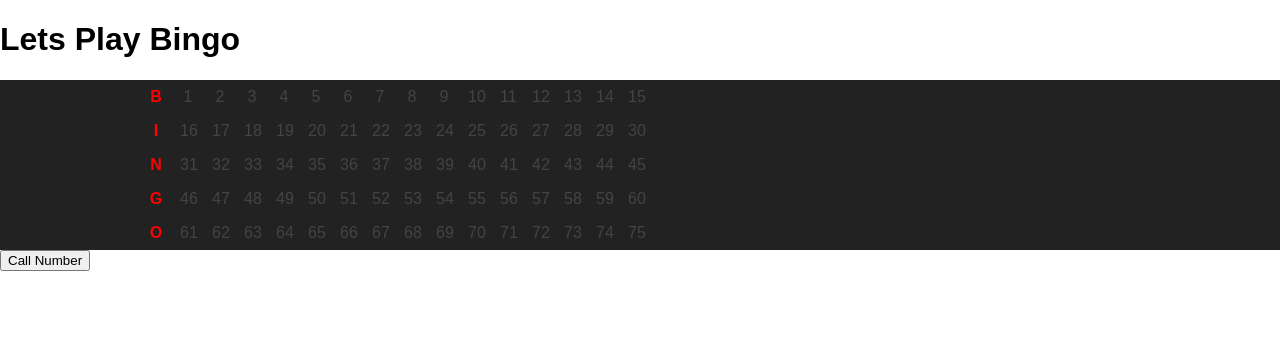
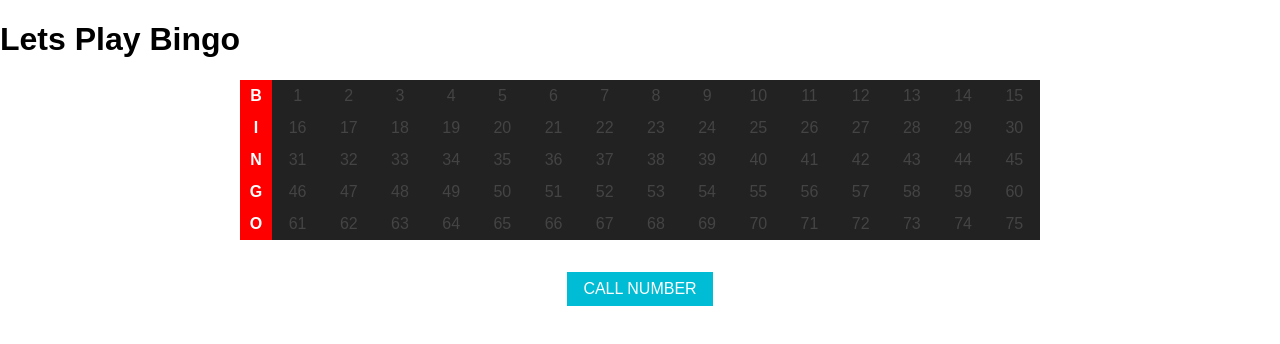
Before and after one commit to karolbrennan/letsplaybingo.2020, a React (Create React App) app: page / in a window 1280 px wide. Shown: the top 344 px of the page. Built offline with nearby package versions, Linux system fonts and the light colour scheme.

Commit message:
Updated some styling Added blinking effect for active balls

```diff
--- a/src/App.css
+++ b/src/App.css
@@ -4,24 +4,48 @@
 }
 #bingoboard {
   background: #222;
+  display: table;
+  margin: 0 auto;
+  width: 800px;
+  max-width: 100vw;
 }
 .board-row {
-  display: block;
-  margin: 0 auto;
-  width: 1000px;
-  max-width: 100%;
+  display: table-row;
 }
 .letter, .ball {
-  display: inline-block;
-  width: 1em;
-  margin: 0.5em;
+  display: table-cell;
   text-align: center;
   color: #444444;
+  line-height: 2;
 }
-.called.ball {
+.letter {
+  background: red;
+  font-weight: bold;
+  color: white;
+  width: 2rem;
+}
+.called.ball:not(.active) {
   color: white;
 }
-.letter {
-  color: red;
-  font-weight: bold;
+.active.ball {
+  animation: blink 1s infinite;
 }
+
+@keyframes blink {
+  0% { color: white; }
+  50% { color: #444; }
+  100% { color: white; }
+}
+
+#buttons {
+    margin: 2rem auto;
+    text-align: center;
+}
+button {
+  border: 0;
+  background: #00BCD4;
+  font-size: 1rem;
+  padding: 0.5em 1em;
+  color: white;
+  text-transform: uppercase;
+}
--- a/src/App.js
+++ b/src/App.js
@@ -10,81 +10,81 @@ class App extends Component {
         super(props);
         this.state = {
             balls: {
-                1: {letter: "B", number: 1, called: false},
-                2: {letter: "B", number: 2, called: false},
-                3: {letter: "B", number: 3, called: false},
-                4: {letter: "B", number: 4, called: false},
-                5: {letter: "B", number: 5, called: false},
-                6: {letter: "B", number: 6, called: false},
-                7: {letter: "B", number: 7, called: false},
-                8: {letter: "B", number: 8, called: false},
-                9: {letter: "B", number: 9, called: false},
-                10: {letter: "B", number: 10, called: false},
-                11: {letter: "B", number: 11, called: false},
-                12: {letter: "B", number: 12, called: false},
-                13: {letter: "B", number: 13, called: false},
-                14: {letter: "B", number: 14, called: false},
-                15: {letter: "B", number: 15, called: false},
-                16: {letter: "I", number: 16, called: false},
-                17: {letter: "I", number: 17, called: false},
-                18: {letter: "I", number: 18, called: false},
-                19: {letter: "I", number: 19, called: false},
-                20: {letter: "I", number: 20, called: false},
-                21: {letter: "I", number: 21, called: false},
-                22: {letter: "I", number: 22, called: false},
-                23: {letter: "I", number: 23, called: false},
-                24: {letter: "I", number: 24, called: false},
-                25: {letter: "I", number: 25, called: false},
-                26: {letter: "I", number: 26, called: false},
-                27: {letter: "I", number: 27, called: false},
-                28: {letter: "I", number: 28, called: false},
-                29: {letter: "I", number: 29, called: false},
-                30: {letter: "I", number: 30, called: false},
-                31: {letter: "N", number: 31, called: false},
-                32: {letter: "N", number: 32, called: false},
-                33: {letter: "N", number: 33, called: false},
-                34: {letter: "N", number: 34, called: false},
-                35: {letter: "N", number: 35, called: false},
-                36: {letter: "N", number: 36, called: false},
-                37: {letter: "N", number: 37, called: false},
-                38: {letter: "N", number: 38, called: false},
-                39: {letter: "N", number: 39, called: false},
-                40: {letter: "N", number: 40, called: false},
-                41: {letter: "N", number: 41, called: false},
-                42: {letter: "N", number: 42, called: false},
-                43: {letter: "N", number: 43, called: false},
-                44: {letter: "N", number: 44, called: false},
-                45: {letter: "N", number: 45, called: false},
-                46: {letter: "G", number: 46, called: false},
-                47: {letter: "G", number: 47, called: false},
-                48: {letter: "G", number: 48, called: false},
-                49: {letter: "G", number: 49, called: false},
-                50: {letter: "G", number: 50, called: false},
-                51: {letter: "G", number: 51, called: false},
-                52: {letter: "G", number: 52, called: false},
-                53: {letter: "G", number: 53, called: false},
-                54: {letter: "G", number: 54, called: false},
-                55: {letter: "G", number: 55, called: false},
-                56: {letter: "G", number: 56, called: false},
-                57: {letter: "G", number: 57, called: false},
-                58: {letter: "G", number: 58, called: false},
-                59: {letter: "G", number: 59, called: false},
-                60: {letter: "G", number: 60, called: false},
-                61: {letter: "O", number: 61, called: false},
-                62: {letter: "O", number: 62, called: false},
-                63: {letter: "O", number: 63, called: false},
-                64: {letter: "O", number: 64, called: false},
-                65: {letter: "O", number: 65, called: false},
-                66: {letter: "O", number: 66, called: false},
-                67: {letter: "O", number: 67, called: false},
-                68: {letter: "O", number: 68, called: false},
-                69: {letter: "O", number: 69, called: false},
-                70: {letter: "O", number: 70, called: false},
-                71: {letter: "O", number: 71, called: false},
-                72: {letter: "O", number: 72, called: false},
-                73: {letter: "O", number: 73, called: false},
-                74: {letter: "O", number: 74, called: false},
-                75: {letter: "O", number: 75, called: false}
+                1: {letter: "B", number: 1, called: false, active: false},
+                2: {letter: "B", number: 2, called: false, active: false},
+                3: {letter: "B", number: 3, called: false, active: false},
+                4: {letter: "B", number: 4, called: false, active: false},
+                5: {letter: "B", number: 5, called: false, active: false},
+                6: {letter: "B", number: 6, called: false, active: false},
+                7: {letter: "B", number: 7, called: false, active: false},
+                8: {letter: "B", number: 8, called: false, active: false},
+                9: {letter: "B", number: 9, called: false, active: false},
+                10: {letter: "B", number: 10, called: false, active: false},
+                11: {letter: "B", number: 11, called: false, active: false},
+                12: {letter: "B", number: 12, called: false, active: false},
+                13: {letter: "B", number: 13, called: false, active: false},
+                14: {letter: "B", number: 14, called: false, active: false},
+                15: {letter: "B", number: 15, called: false, active: false},
+                16: {letter: "I", number: 16, called: false, active: false},
+                17: {letter: "I", number: 17, called: false, active: false},
+                18: {letter: "I", number: 18, called: false, active: false},
+                19: {letter: "I", number: 19, called: false, active: false},
+                20: {letter: "I", number: 20, called: false, active: false},
+                21: {letter: "I", number: 21, called: false, active: false},
+                22: {letter: "I", number: 22, called: false, active: false},
+                23: {letter: "I", number: 23, called: false, active: false},
+                24: {letter: "I", number: 24, called: false, active: false},
+                25: {letter: "I", number: 25, called: false, active: false},
+                26: {letter: "I", number: 26, called: false, active: false},
+                27: {letter: "I", number: 27, called: false, active: false},
+                28: {letter: "I", number: 28, called: false, active: false},
+                29: {letter: "I", number: 29, called: false, active: false},
+                30: {letter: "I", number: 30, called: false, active: false},
+                31: {letter: "N", number: 31, called: false, active: false},
+                32: {letter: "N", number: 32, called: false, active: false},
+                33: {letter: "N", number: 33, called: false, active: false},
+                34: {letter: "N", number: 34, called: false, active: false},
+                35: {letter: "N", number: 35, called: false, active: false},
+                36: {letter: "N", number: 36, called: false, active: false},
+                37: {letter: "N", number: 37, called: false, active: false},
+                38: {letter: "N", number: 38, called: false, active: false},
+                39: {letter: "N", number: 39, called: false, active: false},
+                40: {letter: "N", number: 40, called: false, active: false},
+                41: {letter: "N", number: 41, called: false, active: false},
+                42: {letter: "N", number: 42, called: false, active: false},
+                43: {letter: "N", number: 43, called: false, active: false},
+                44: {letter: "N", number: 44, called: false, active: false},
+                45: {letter: "N", number: 45, called: false, active: false},
+                46: {letter: "G", number: 46, called: false, active: false},
+                47: {letter: "G", number: 47, called: false, active: false},
+                48: {letter: "G", number: 48, called: false, active: false},
+                49: {letter: "G", number: 49, called: false, active: false},
+                50: {letter: "G", number: 50, called: false, active: false},
+                51: {letter: "G", number: 51, called: false, active: false},
+                52: {letter: "G", number: 52, called: false, active: false},
+                53: {letter: "G", number: 53, called: false, active: false},
+                54: {letter: "G", number: 54, called: false, active: false},
+                55: {letter: "G", number: 55, called: false, active: false},
+                56: {letter: "G", number: 56, called: false, active: false},
+                57: {letter: "G", number: 57, called: false, active: false},
+                58: {letter: "G", number: 58, called: false, active: false},
+                59: {letter: "G", number: 59, called: false, active: false},
+                60: {letter: "G", number: 60, called: false, active: false},
+                61: {letter: "O", number: 61, called: false, active: false},
+                62: {letter: "O", number: 62, called: false, active: false},
+                63: {letter: "O", number: 63, called: false, active: false},
+                64: {letter: "O", number: 64, called: false, active: false},
+                65: {letter: "O", number: 65, called: false, active: false},
+                66: {letter: "O", number: 66, called: false, active: false},
+                67: {letter: "O", number: 67, called: false, active: false},
+                68: {letter: "O", number: 68, called: false, active: false},
+                69: {letter: "O", number: 69, called: false, active: false},
+                70: {letter: "O", number: 70, called: false, active: false},
+                71: {letter: "O", number: 71, called: false, active: false},
+                72: {letter: "O", number: 72, called: false, active: false},
+                73: {letter: "O", number: 73, called: false, active: false},
+                74: {letter: "O", number: 74, called: false, active: false},
+                75: {letter: "O", number: 75, called: false, active: false}
             },
             pattern: {
                 B: [false,false,false,false,false,false,false,false,false,false,false,false,false,false,false],
@@ -99,14 +99,23 @@ class App extends Component {
     callNumber = () => {
         // get all balls
         let balls = this.state.balls;
+        let active = _.where(balls, {active: true});
+        active.forEach(ball => {
+            ball.active = false;
+        });
         // get all uncalled balls
         let uncalled = _.where(balls, {called: false});
+        if(uncalled.length === 0){
+            alert("No more balls!");
+        } else {
             // choose a random ball
             let randomball = uncalled[Math.floor(Math.random() * uncalled.length)];
             // set the ball as called
             balls[randomball.number].called = true;
+            balls[randomball.number].active = true;
             // update the state to re-render the board
             this.setState(deepAssign({}, this.state, {balls: balls}));
+        }
     };
 
     renderBoard = () => {
@@ -119,17 +128,30 @@ class App extends Component {
             O: _.where(balls, {letter: "O"})};
 
         return (
+            <section id="bingoboard">{
                 _.map(rows, (row, letter) => (
-                <div key={"row"+letter} className="board-row">
+                    <div key={"row" + letter} className="board-row">
                         <div key={letter} className="letter">{letter}</div>
                         {_.map(row, ball => (
-                        <div key={ball.letter + ball.number} className={ball.called ? "called ball" : "ball"}>
+                            <div key={ball.letter + ball.number}
+                                 className={ball.called && ball.active ? "called active ball"
+                                     : ball.called ? "called ball" : "ball"}>
                                 {ball.number}
                             </div>
                         ))}
                     </div>
                 ))
+
+            }</section>
         );
+    };
+
+    renderButtons = () => {
+        return (
+            <section id="buttons">
+                <button onClick={this.callNumber}>Call Number</button>
+            </section>
+        )
     };
 
 
@@ -137,12 +159,8 @@ class App extends Component {
         return (
             <div className="App">
                 <header><h1>Lets Play Bingo</h1></header>
-                <section id="bingoboard">
                 {this.renderBoard()}
-                </section>
-                <section>
-                    <button onClick={this.callNumber}>Call Number</button>
-                </section>
+                {this.renderButtons()}
             </div>
         );
     }
```
Lines whose indentation alone changed are shown as unchanged.
